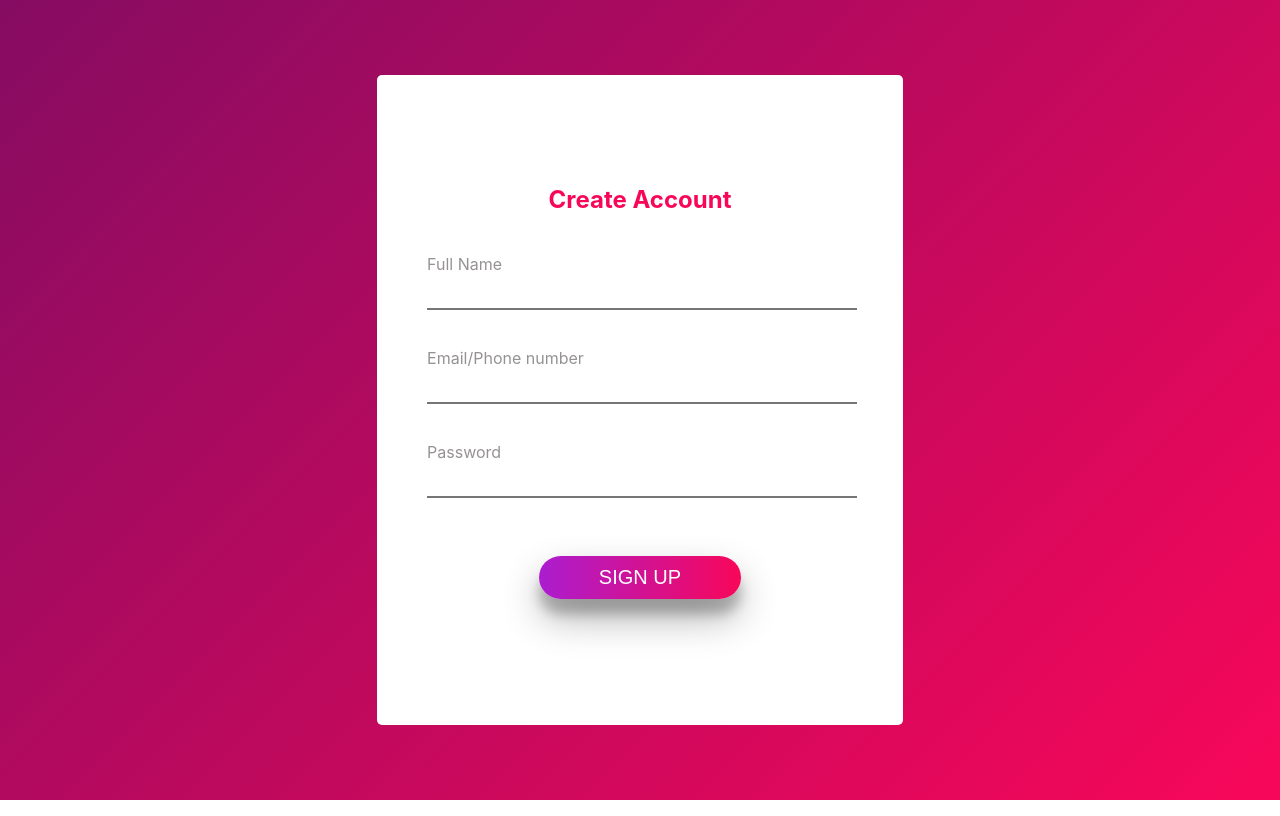
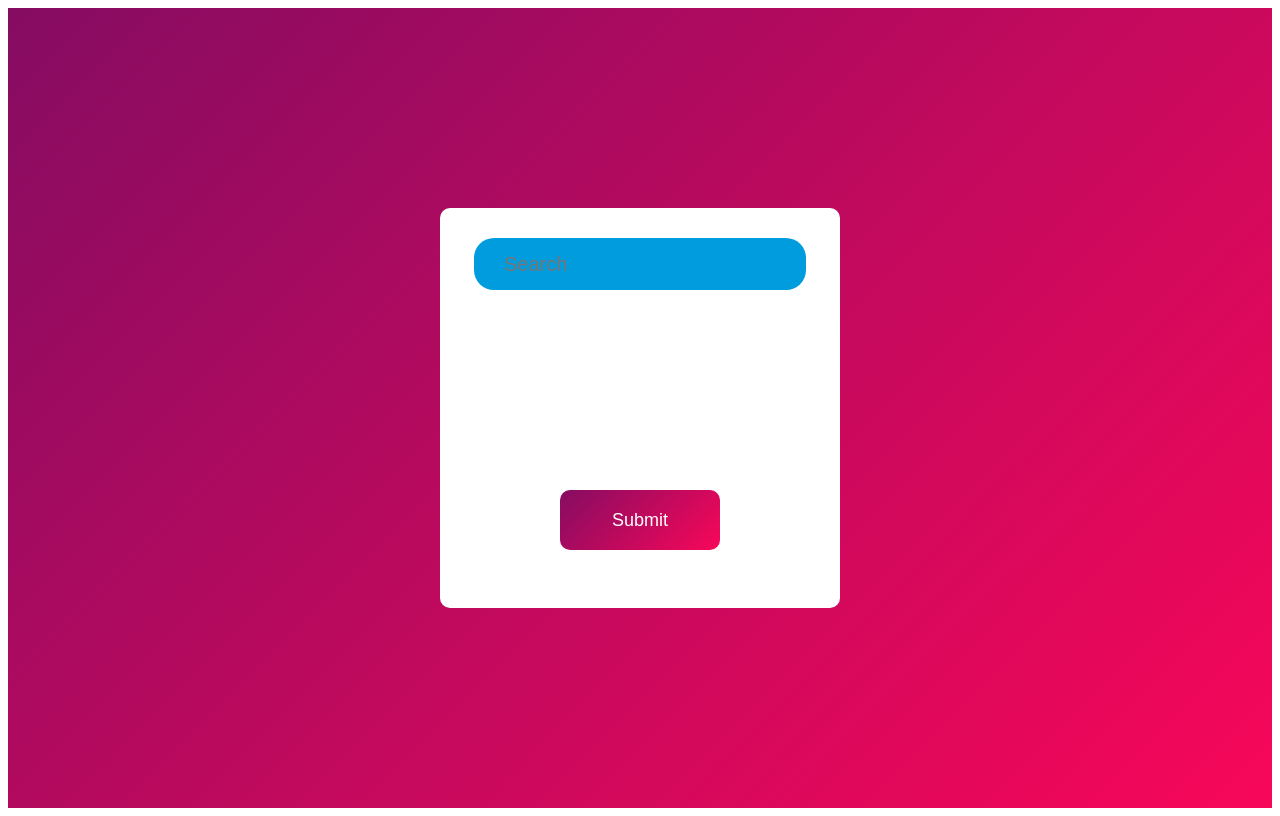
Before and after one commit to VipinSharmaAppinventiv2909/reactJsTraining, a React (Create React App) app: page /home in a window 1280 px wide. Built offline with nearby package versions, Linux system fonts and the light colour scheme.

Commit message:
added assignment 7 components and files

```diff
--- a/package.json
+++ b/package.json
@@ -10,6 +10,7 @@
     "@testing-library/user-event": "^12.8.3",
     "react": "^17.0.2",
     "react-dom": "^17.0.2",
+    "react-router-dom": "^5.2.0",
     "react-scripts": "4.0.3",
     "web-vitals": "^1.1.2"
   },
--- /dev/null
+++ b/src/Modules/Assignment7/components/Data.js
@@ -0,0 +1,88 @@
+// const obj = [
+//   {
+//     one: {
+//       id: 1,
+//       firstName: "shawshank",
+//       lastName: "Redemption",
+//     },
+//   },
+
+//   {
+//     two: {
+//       id: 2,
+//       firstName: "shawshank",
+//       lastName: "Redemption",
+//     },
+//   },
+
+//   {
+//     three: {
+//       id: 3,
+//       firstName: "shawshank",
+//       lastName: "Redemption",
+//     },
+//   },
+
+//   {
+//     four: {
+//       id: 4,
+//       firstName: "shawshank",
+//       lastName: "Redemption",
+//     },
+//   },
+// ];
+// export default obj;
+
+// let users = [
+//   {id: 1, firstName: "Susan", lastName: "Steward" },
+//   {id: 2, firstName: "Daniel", lastName: "Longbottom" },
+//   {id: 3, firstName: "Jacob", lastName: "Black" },
+//   {id: 4, firstName: "Yohan", lastName: "Black" },
+//   {id: 5, firstName: "NotYohan", lastName: "Black" },
+//   {id: 6, firstName: "kdhsdjdk", lastName: "Black" },
+// ];
+// export default users;
+
+const users = [
+  {
+    plot: "1",
+    Owner: "Devansh",
+    neighbour: [
+      {
+        Owner: "vipin",
+      },
+      {
+        Owner: "Ayush",
+      },
+    ],
+    OwnerDescription: "House Owner Devansh",
+  },
+  {
+    plot: "2",
+    Owner: "vipin",
+    neighbour: [
+      {
+        Owner: "devansh",
+      },
+      {
+        Owner: "Ayush",
+      },
+    ],
+    OwnerDescription: "House Owner vipin",
+  },
+  {
+    plot: "3",
+    Owner: "Ayush",
+    neighbour: [
+      {
+        Owner: "vipin",
+      },
+      {
+        Owner: "Devansh",
+      },
+    ],
+    OwnerDescription: "House Owner Ayush",
+  },
+];
+
+export default users;
--- /dev/null
+++ b/src/Modules/Assignment7/components/Edit.js
@@ -0,0 +1,18 @@
+import React from "react";
+import users from "./Data";
+export default function Edit() {
+  const data = JSON.parse(localStorage.getItem("userData"));
+  console.log(data);
+  return (
+    <div>
+      {users.map((res) => {
+        return (
+          <>
+            <h2>{res.firstName}</h2>
+            <h2>{res.lastName}</h2>
+          </>
+        );
+      })}
+    </div>
+  );
+}
--- /dev/null
+++ b/src/Modules/Assignment7/components/Home.js
@@ -0,0 +1,60 @@
+import React from "react";
+import { useHistory } from "react-router";
+import users from "./Data";
+export default function Home() {
+  let history = useHistory();
+  // let userFullnames = users.map(function (element) {
+  //   return `${element.firstName} ${element.lastName}`;
+  // });
+  // let idYouWants = Math.floor(Math.random() * 6);
+  // let propertYouWant = "firstName";
+  // let res = users.filter((item) => {
+  //   return (item.id = idYouWants);
+  // });
+  // let ExactRes = res[0][propertYouWant];
+  // console.log(ExactRes);
+
+  const data = users.map((response) => {
+    return Object.keys(response);
+  });
+  console.log(data[0]);
+  if (localStorage.getItem("userData") == null) {
+    localStorage.setItem("userData", JSON.stringify(users));
+  }
+
+  return (
+    <div className={"mainWrapper"}>
+      <div className={"innerWrapper"}>
+        {/* {users.map((response) => {
+          return Object.keys{response);
+
+        })} */}
+
+        <input
+          type="text"
+          placeholder="Search"
+          className={"input"}
+          id={"inputChange"}
+        />
+        <button
+          onClick={() => {
+            history.push("./edit");
+          }}
+          className={"btn"}
+        >
+          Submit
+        </button>
+      </div>
+    </div>
+  );
+}
+
+/*
+const [str, setStr] = useState()
+
+function validate()
+  {
+        const value =
+}
+<button onClick = {validate}></button>
+*/
--- /dev/null
+++ b/src/Modules/Assignment7/index.css
@@ -0,0 +1,41 @@
+.mainWrapper {
+  display: flex;
+  justify-content: center;
+  align-items: center;
+  background: linear-gradient(135deg, #850c62, #f80759);
+  width: 100%;
+  min-height: 100vh;
+}
+.innerWrapper {
+  background-color: #ffffff;
+  min-width: 400px;
+  min-height: 400px;
+  padding: 30px;
+  box-sizing: border-box;
+  border-radius: 10px;
+  display: flex;
+  flex-direction: column;
+  /* justify-content: center; */
+  align-items: center;
+}
+.input {
+  border: none;
+  background-color: #009cde;
+  color: #f4f6f8;
+  border-style: none;
+  min-width: 300px;
+  min-height: 50px;
+  padding-left: 30px;
+  border-radius: 20px;
+  font-size: 20px;
+}
+.btn {
+  min-width: 160px;
+  min-height: 60px;
+  font-size: 18px;
+  border-style: none;
+  margin-top: 200px;
+  border-radius: 10px;
+  color: #ffffff;
+  background: linear-gradient(135deg, #850c62, #f80759);
+}
--- /dev/null
+++ b/src/Modules/Assignment7/index.js
@@ -0,0 +1,15 @@
+import React from "react";
+import "./index.css";
+import { BrowserRouter as Router, Route, Switch } from "react-router-dom";
+import Home from "./components/Home";
+import Edit from "./components/Edit";
+export default function Assignment7() {
+  return (
+    <Router>
+      <Switch>
+        <Route exact path="/home" component={Home} />
+        <Route exact path="/edit" component={Edit} />
+      </Switch>
+    </Router>
+  );
+}
--- a/src/index.js
+++ b/src/index.js
@@ -1,13 +1,11 @@
 import React from "react";
 import ReactDOM from "react-dom";
-import "./index.css";
-// import App from './App';
-import Assignment6 from "./Modules/Assignment6";
+import Assignment7 from "./Modules/Assignment7";
 import reportWebVitals from "./reportWebVitals";
 
 ReactDOM.render(
   <React.StrictMode>
-    <Assignment6 />
+    <Assignment7 />
   </React.StrictMode>,
   document.getElementById("root")
 );
```
Also changed, not shown: src/Modules/Assignment7/index.html (added), 1 other file (tests, documents, lock files or other folders).
